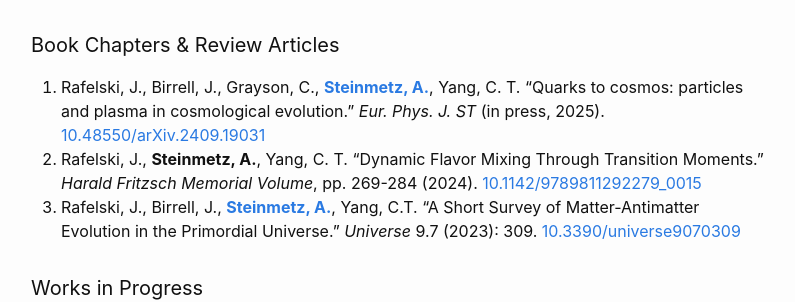
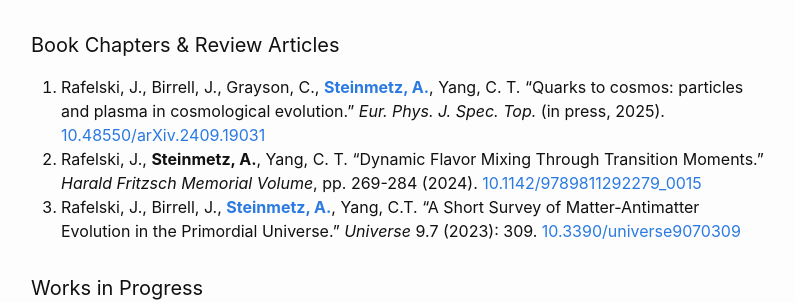
Before and after one commit to ajsteinmetz/ajsteinmetz.github.io, a Jekyll site: the page built from cv.md, in a window 1280 px wide and 900 px high, scrolled down 1963 px. Shown: the part 159-461 px from the top of the window, without its empty margins (239-1034 px from the left). Built offline with Jekyll 4.4.1, drawn with Linux system fonts in a browser that asks for light colours; our own code applies the rules of GitHub Pages for plain Markdown files; comment, search, counter and statistics services are not loaded.

Commit message:
Update cv.md

```diff
--- a/cv.md
+++ b/cv.md
@@ -51,7 +51,7 @@
 
 #### Book Chapters & Review Articles
 
-1. Rafelski, J., Birrell, J., Grayson, C., **[Steinmetz, A.](https://github.com/ajsteinmetz/thesis-collab-project)**, Yang, C. T. "Quarks to cosmos: particles and plasma in cosmological evolution." <i>Eur. Phys. J. ST</i> (in press, 2025). [10.48550/arXiv.2409.19031](https://doi.org/10.48550/arXiv.2409.19031)
+1. Rafelski, J., Birrell, J., Grayson, C., **[Steinmetz, A.](https://github.com/ajsteinmetz/thesis-collab-project)**, Yang, C. T. "Quarks to cosmos: particles and plasma in cosmological evolution." <i>Eur. Phys. J. Spec. Top.</i> (in press, 2025). [10.48550/arXiv.2409.19031](https://doi.org/10.48550/arXiv.2409.19031)
 2. Rafelski, J., **Steinmetz, A.**, Yang, C. T. "Dynamic Flavor Mixing Through Transition Moments." *Harald Fritzsch Memorial Volume*, pp. 269-284 (2024). [10.1142/9789811292279_0015](https://doi.org/10.1142/9789811292279_0015)
 3. Rafelski, J., Birrell, J., **[Steinmetz, A.](https://github.com/ajsteinmetz/a-short-survey)**, Yang, C.T. "A Short Survey of Matter-Antimatter Evolution in the Primordial Universe." *Universe* 9.7 (2023): 309. [10.3390/universe9070309](https://doi.org/10.3390/universe9070309)
 
```
